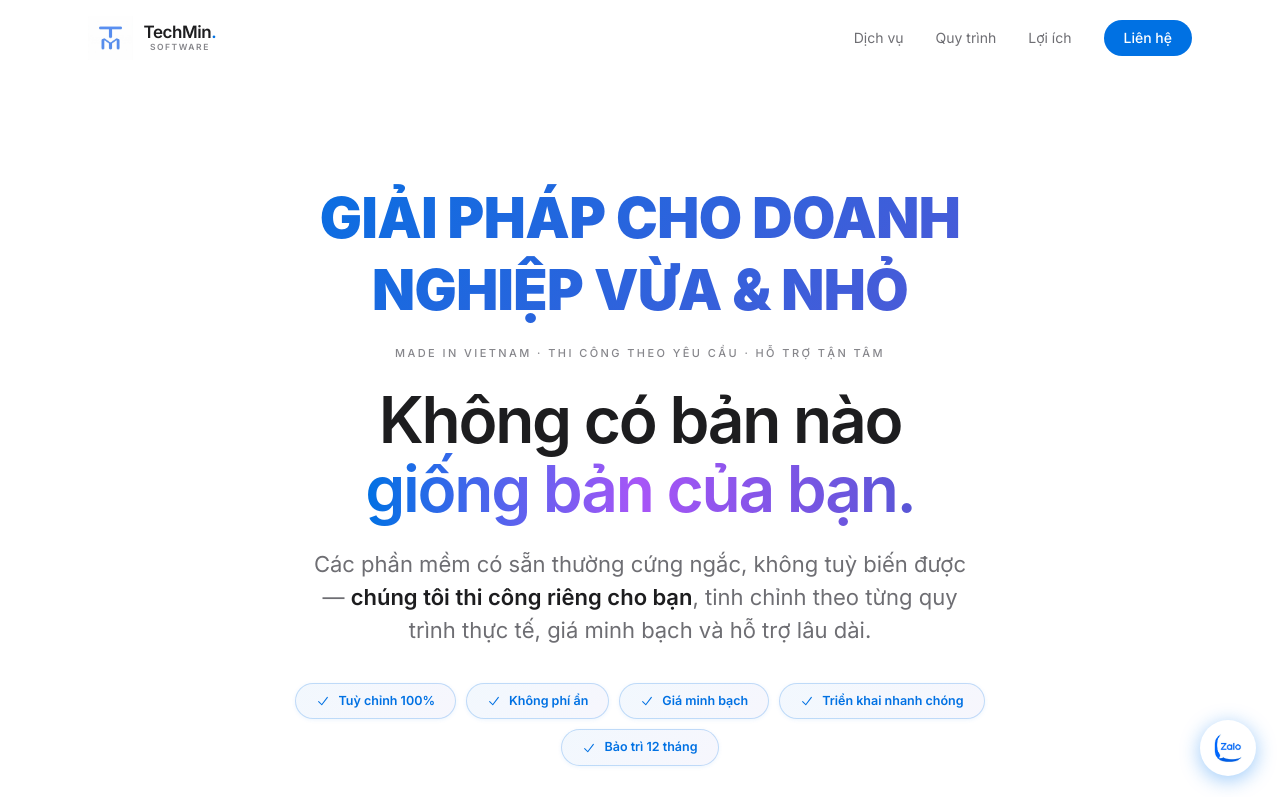
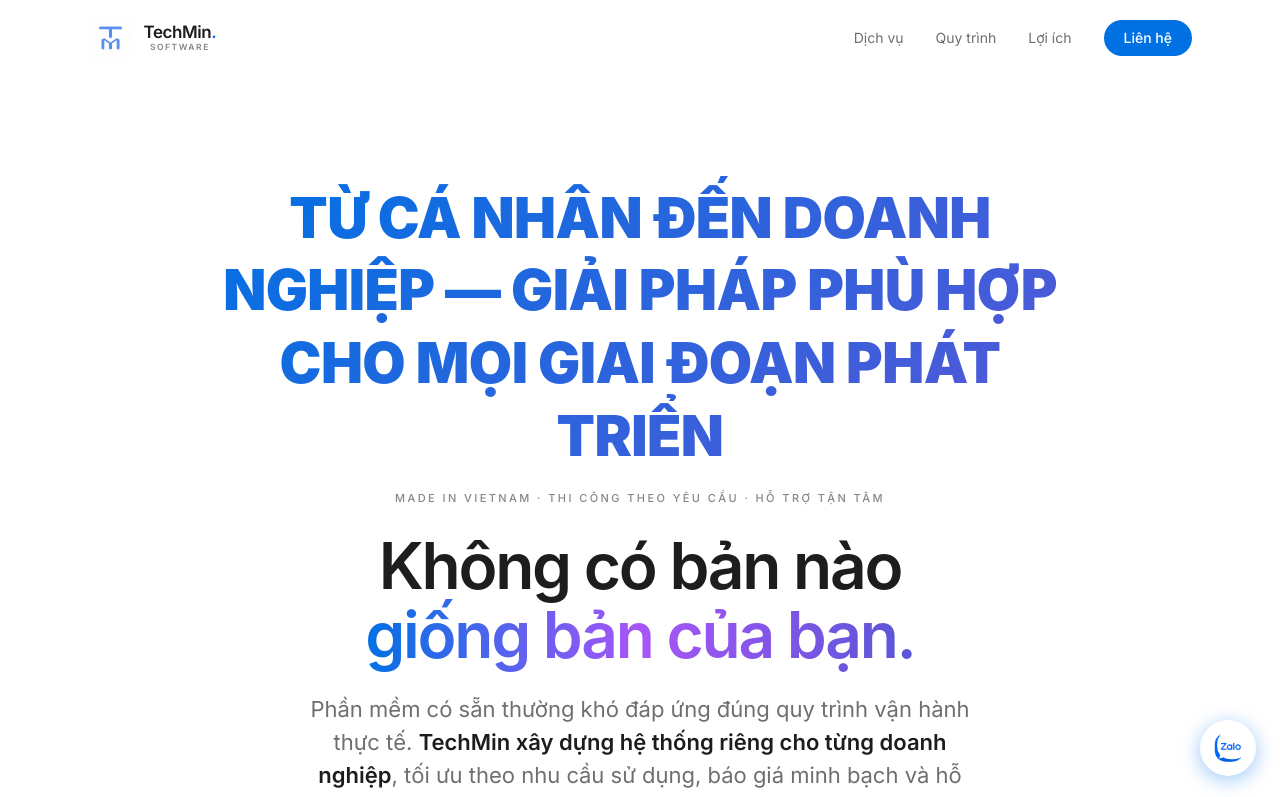
Before and after one commit to letiendat1516/techmin., a React (Vite) app: page / in a window 1280 px wide. Shown: the top 797 px of the page. Built offline with nearby package versions, Linux system fonts and the light colour scheme.

Commit message:
Update content: subtitle, highlights, benefits, section title

```diff
--- a/src/components/Benefits.jsx
+++ b/src/components/Benefits.jsx
@@ -64,8 +64,8 @@ const Benefits = () => {
       >
         <SectionHeading
           eyebrow="Lợi ích"
-          title="Phần mềm làm việc."
-          highlight="Bạn làm chủ."
+          title="Hệ thống vận hành ổn định,"
+          highlight="giúp bạn kiểm soát toàn bộ quy trình trên một nền tảng duy nhất."
           description="Tiết kiệm hàng giờ mỗi ngày, loại bỏ sai sót thủ công và kiểm soát toàn bộ nghiệp vụ ngay trên một màn hình."
         />
 
--- a/src/components/Hero.jsx
+++ b/src/components/Hero.jsx
@@ -27,7 +27,7 @@ const stats = [
 
 const FEATURE_CHIPS = [
   { label: "Tuỳ chỉnh 100%", icon: "✦" },
-  { label: "Không phí ẩn", icon: "✦" },
+  { label: "Báo giá rõ ràng", icon: "✦" },
   { label: "Giá minh bạch", icon: "✦" },
   { label: "Triển khai nhanh chóng", icon: "✦" },
   { label: "Bảo trì 12 tháng", icon: "✦" },
@@ -51,7 +51,7 @@ const HIGHLIGHTS = [
       </svg>
     ),
     title: "Giá minh bạch từ đầu",
-    sub: "Báo giá trọn gói trước khi ký hợp đồng. Không phí ẩn, không phát sinh.",
+    sub: "Báo giá rõ ràng ngay từ đầu, hạn chế tối đa chi phí phát sinh.",
   },
   {
     icon: (
@@ -60,7 +60,7 @@ const HIGHLIGHTS = [
       </svg>
     ),
     title: "Triển khai phát triển nhanh chóng",
-    sub: "Quy trình tinh gọn, bàn giao đúng hạn, không chờ đợi mòn mỏi.",
+    sub: "Quy trình triển khai rõ từng bước, có timeline cụ thể, bàn giao đúng hạn.",
   },
   {
     icon: (
@@ -119,7 +119,7 @@ const Hero = () => {
               backgroundClip: "text",
             }}
           >
-            Giải pháp cho doanh nghiệp vừa &amp; nhỏ
+            Từ cá nhân đến doanh nghiệp — giải pháp phù hợp cho mọi giai đoạn phát triển
           </p>
           <p className="text-[11px] font-medium uppercase tracking-[0.22em]" style={{ color: "#86868b" }}>
             Made in Vietnam · Thi công theo yêu cầu · Hỗ trợ tận tâm
@@ -141,9 +141,9 @@ const Hero = () => {
         </h1>
 
         <p className="mx-auto mt-6 max-w-2xl text-subtitle text-apple-gray-2">
-          Các phần mềm có sẵn thường cứng ngắc, không tuỳ biến được —{" "}
-          <strong className="font-semibold text-apple-gray-1">chúng tôi thi công riêng cho bạn</strong>,
-          tinh chỉnh theo từng quy trình thực tế, giá minh bạch và hỗ trợ lâu dài.
+          Phần mềm có sẵn thường khó đáp ứng đúng quy trình vận hành thực tế.{" "}
+          <strong className="font-semibold text-apple-gray-1">TechMin xây dựng hệ thống riêng cho từng doanh nghiệp</strong>,
+          tối ưu theo nhu cầu sử dụng, báo giá minh bạch và hỗ trợ dài hạn.
         </p>
 
         {/* ── Feature chips — căn giữa nội dung ── */}
```
